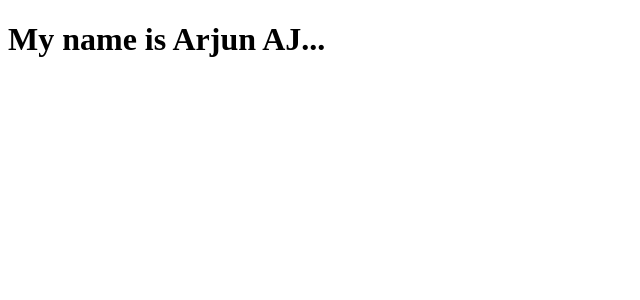
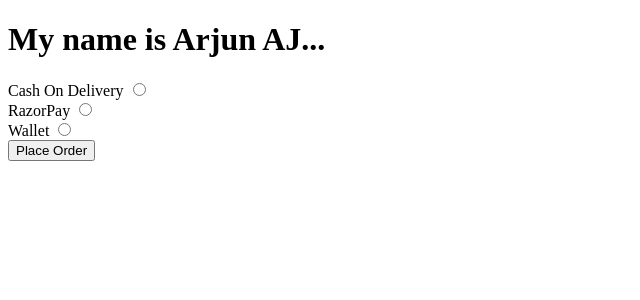
Before and after one commit to aj110arjun/learning, a Django app: page / in a window 1280 px wide. Shown: the top 300 px of the page, without its empty margins (0-640 px from the left). Run offline with Django 5.2, Linux system fonts and the light colour scheme.

Commit message:
feat: payment method sample using html and js

```diff
--- a/learning/settings.py
+++ b/learning/settings.py
@@ -91,5 +91,6 @@ USE_I18N = True
 USE_TZ = True
 
 
-
+STATICFILES_DIRS = [ BASE_DIR / 'static' ]
+STATIC_ROOT = BASE_DIR / 'staticfiles'
 STATIC_URL = 'static/'
--- a/learning/urls.py
+++ b/learning/urls.py
@@ -1,7 +1,11 @@
 from django.contrib import admin
+from django.conf import settings
+from django.conf.urls.static import static
 from django.urls import path, include
 
 urlpatterns = [
     path('admin/', admin.site.urls),
     path('', include('sample.urls')),
-]
+
+
+] + static(settings.STATIC_URL, document_root=settings.STATIC_ROOT)
--- /dev/null
+++ b/static/js/script.js
@@ -0,0 +1,13 @@
+// console.log("Hello AJ here ...");
+
+document.addEventListener('DOMContentLoaded', function(){
+    const radios = document.querySelectorAll('input[name="payment_method"]');
+    const button = document.getElementById('actionbtn');
+    const baseText = button.textContent.trim()
+
+    radios.forEach(radio => {
+        radio.addEventListener('change', function(){
+            button.textContent = `${baseText} using ${this.value}`;
+        });
+    });
+});
--- a/templates/index.html
+++ b/templates/index.html
@@ -1,3 +1,4 @@
+{% load static %}
 <!DOCTYPE html>
 <html lang="en">
 <head>
@@ -7,5 +8,24 @@
 </head>
 <body>
     <h1>My name is Arjun AJ...</h1>
+    <form action="" method="post">
+        <div>
+            <label for="cod">Cash On Delivery</label>
+            <input id="cod" type="radio" name="payment_method" value="cod">
+        </div>
+        <div>
+            <label for="razorpay">RazorPay</label>
+            <input id="razorpay" type="radio" name="payment_method" value="razorpay">
+        </div>
+        <div>
+            <label for="wallet">Wallet</label>
+            <input id="wallet" type="radio" name="payment_method" value="wallet">
+        </div>
+
+        <button id="actionbtn" type="submit" >Place Order</button>
+
+    </form>
+
+    <script src="{% static 'js/script.js' %}"></script>
 </body>
 </html>
```
